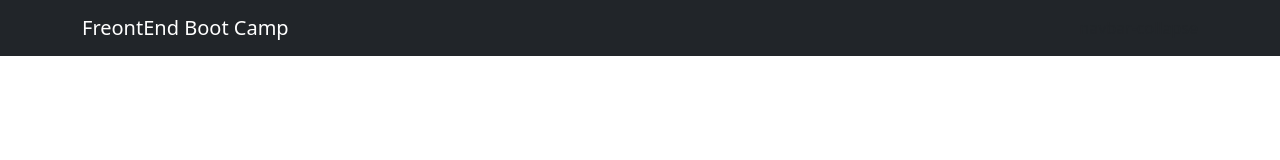
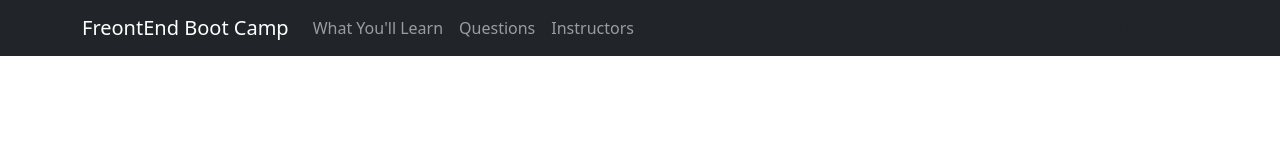
Before and after one commit to mohandand/BootStarp_project, a plain HTML site: page index.html in a window 1280 px wide. Drawn offline with nearby package versions, Linux system fonts and the light colour scheme.

Commit message:
updated code

```diff
--- a/index.html
+++ b/index.html
@@ -14,7 +14,7 @@
     <nav class="navbar navbar-expand-lg bg-dark navbar-dark">
         <div class="container">
             <a href="#" class="navbar-brand">FreontEnd Boot Camp</a>
-            <div class="collapse">
+            <div class="collapse navbar-collapse ms-auto">
                 <ul class="navbar-nav">
                     <li class="nav-item">
                         <a href="#learn" class="nav-link">
```
